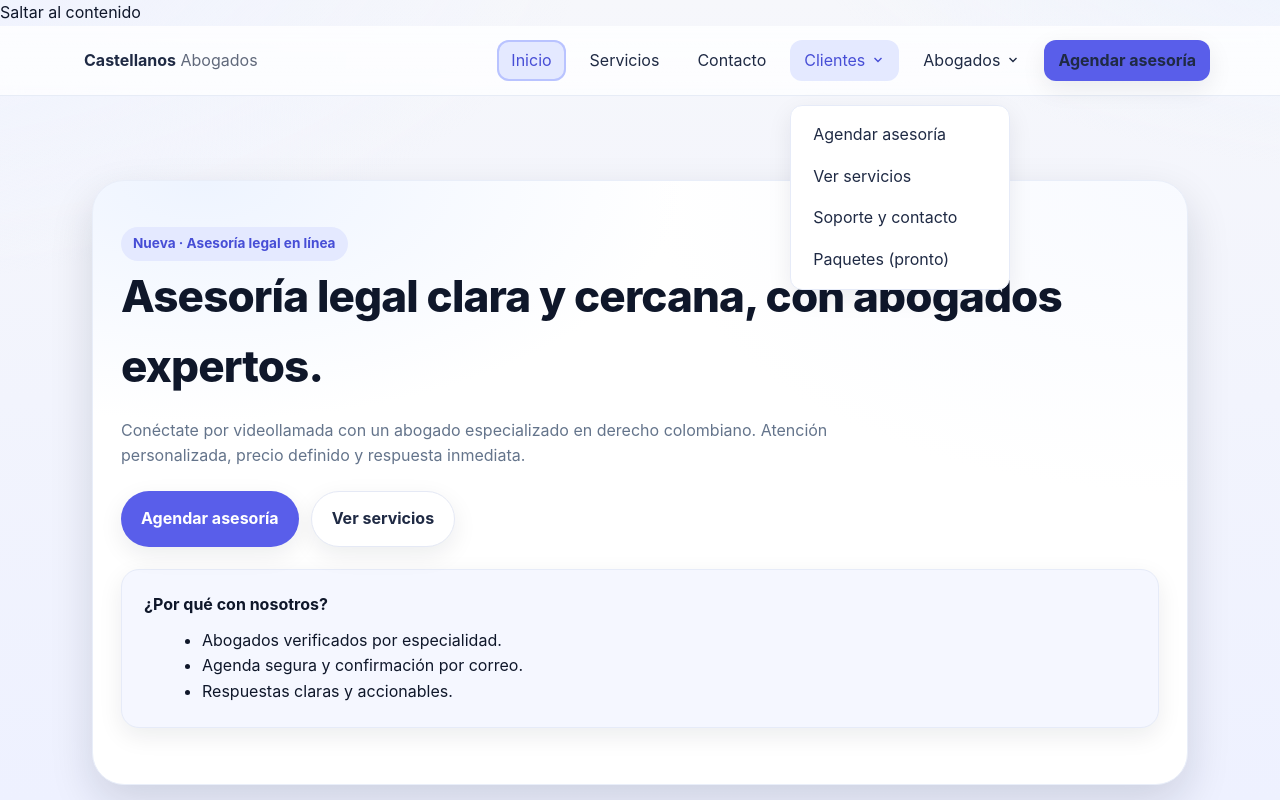
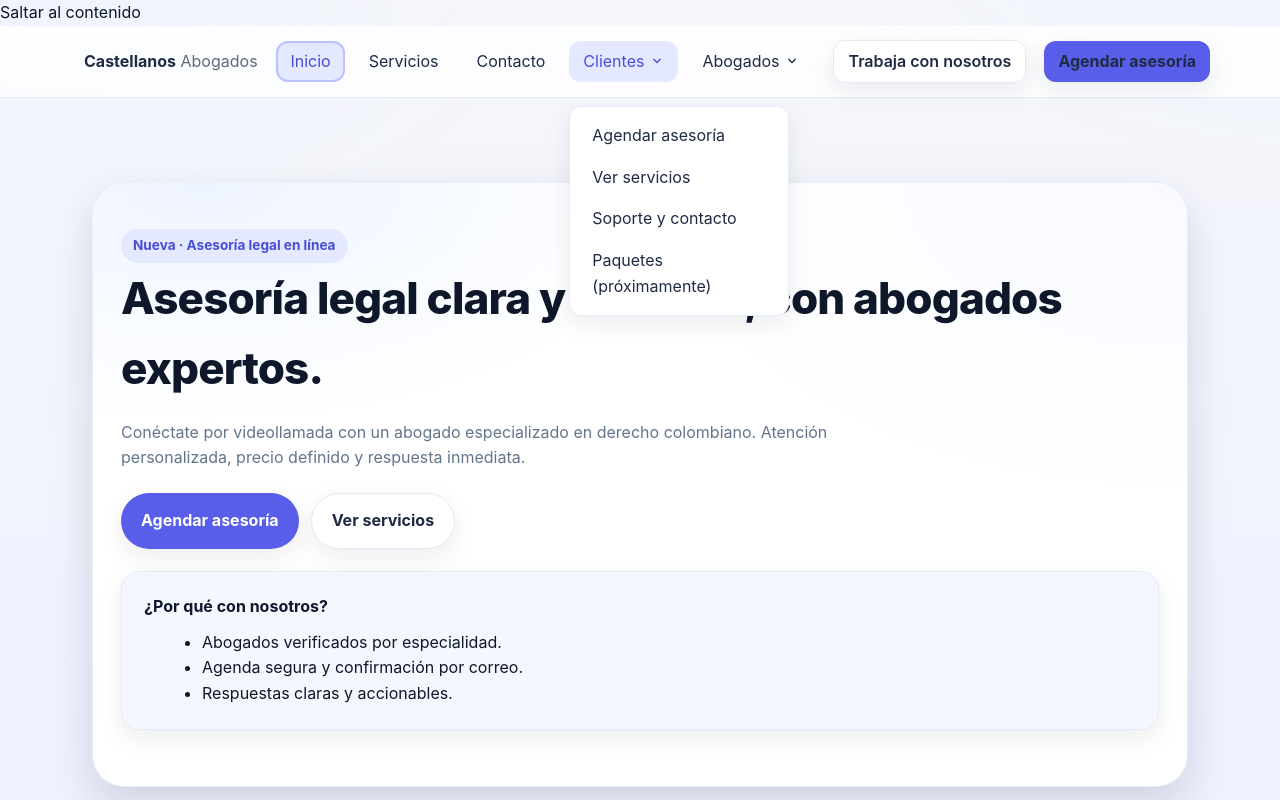
Before and after one commit to jjonnas1/castellanosabogados, a Next.js app: page / in a window 1280 px wide. Both pictures are taken after a click on the heading "Clientes". Shown: the top 800 px of the page. Built offline with nearby package versions, Linux system fonts and the light colour scheme.

Commit message:
Update SiteHeader.tsx

```diff
--- a/app/components/SiteHeader.tsx
+++ b/app/components/SiteHeader.tsx
@@ -2,11 +2,23 @@
 
 import Link from "next/link";
 import { usePathname } from "next/navigation";
+import { useEffect } from "react";
 
 export default function SiteHeader() {
   const pathname = usePathname();
   const isActive = (href: string, exact?: boolean) =>
     exact ? pathname === href : pathname.startsWith(href);
+
+  // 🔹 Cerrar dropdowns al hacer clic fuera
+  useEffect(() => {
+    const closeDropdowns = (e: MouseEvent) => {
+      document.querySelectorAll("details.dropdown[open]").forEach((d) => {
+        if (!d.contains(e.target as Node)) d.removeAttribute("open");
+      });
+    };
+    document.addEventListener("click", closeDropdowns);
+    return () => document.removeEventListener("click", closeDropdowns);
+  }, []);
 
   return (
     <header className="sitebar">
@@ -19,7 +31,7 @@ export default function SiteHeader() {
 
         {/* Menú principal */}
         <nav aria-label="Principal" className="menu">
-          {/* Enlaces generales “siempre visibles” */}
+          {/* Enlaces generales */}
           <Link
             href="/"
             className={isActive("/", true) ? "active" : undefined}
@@ -42,15 +54,24 @@ export default function SiteHeader() {
             Contacto
           </Link>
 
-          {/* Desplegable: Clientes */}
+          {/* 🔹 Desplegable Clientes */}
           <details className="dropdown" role="list">
             <summary className="dropdown-trigger">
               Clientes
               <svg width="14" height="14" viewBox="0 0 20 20" aria-hidden>
-                <path d="M5 7l5 5 5-5" fill="none" stroke="currentColor" strokeWidth="2"/>
+                <path
+                  d="M5 7l5 5 5-5"
+                  fill="none"
+                  stroke="currentColor"
+                  strokeWidth="2"
+                />
               </svg>
             </summary>
-            <ul className="dropdown-menu" role="listbox" aria-label="Opciones para clientes">
+            <ul
+              className="dropdown-menu"
+              role="listbox"
+              aria-label="Opciones para clientes"
+            >
               <li>
                 <Link href="/agenda" className="dropdown-link">
                   Agendar asesoría
@@ -66,29 +87,32 @@ export default function SiteHeader() {
                   Soporte y contacto
                 </Link>
               </li>
-              {/* Futuro: paquetes / suscripciones */}
               <li>
                 <Link href="/paquetes" className="dropdown-link">
-                  Paquetes (pronto)
+                  Paquetes (próximamente)
                 </Link>
               </li>
             </ul>
           </details>
 
-          {/* Desplegable: Abogados */}
+          {/* 🔹 Desplegable Abogados */}
           <details className="dropdown" role="list">
             <summary className="dropdown-trigger">
               Abogados
               <svg width="14" height="14" viewBox="0 0 20 20" aria-hidden>
-                <path d="M5 7l5 5 5-5" fill="none" stroke="currentColor" strokeWidth="2"/>
+                <path
+                  d="M5 7l5 5 5-5"
+                  fill="none"
+                  stroke="currentColor"
+                  strokeWidth="2"
+                />
               </svg>
             </summary>
-            <ul className="dropdown-menu" role="listbox" aria-label="Opciones para abogados">
-              <li>
-                <Link href="/trabaja" className="dropdown-link">
-                  Trabaja con nosotros
-                </Link>
-              </li>
+            <ul
+              className="dropdown-menu"
+              role="listbox"
+              aria-label="Opciones para abogados"
+            >
               <li>
                 <Link href="/registro/abogado" className="dropdown-link">
                   Registro de abogados
@@ -107,8 +131,26 @@ export default function SiteHeader() {
             </ul>
           </details>
 
-          {/* CTA principal (clientes) al final para énfasis */}
-          <Link href="/agenda" className="btn btn--primary">
+          {/* 🔹 Botón destacado: Trabaja con nosotros */}
+          <Link
+            href="/trabaja"
+            className="btn btn--ghost"
+            style={{
+              fontWeight: 600,
+              marginLeft: 10,
+              border: "1px solid #e3e8f5",
+              background: "#fff",
+            }}
+          >
+            Trabaja con nosotros
+          </Link>
+
+          {/* 🔹 CTA principal (clientes) */}
+          <Link
+            href="/agenda"
+            className="btn btn--primary"
+            style={{ marginLeft: 8 }}
+          >
             Agendar asesoría
           </Link>
         </nav>
```
